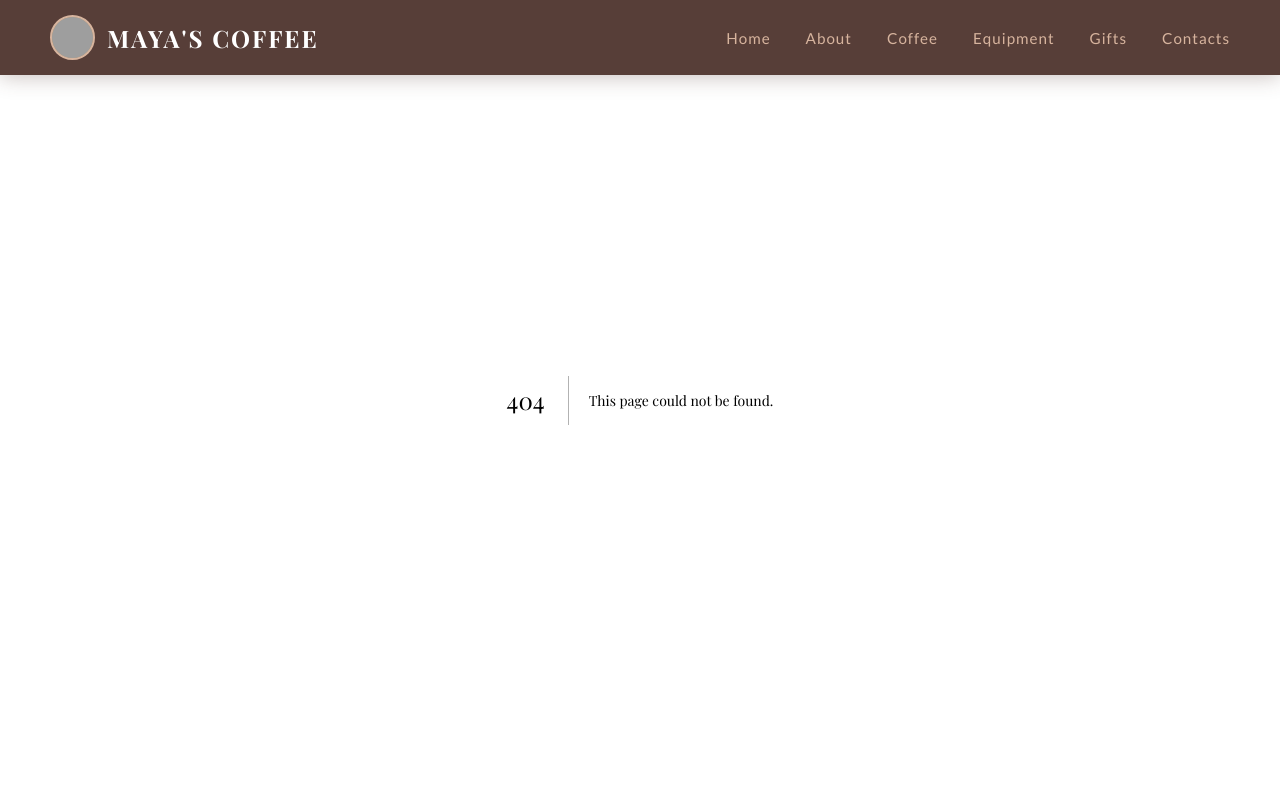
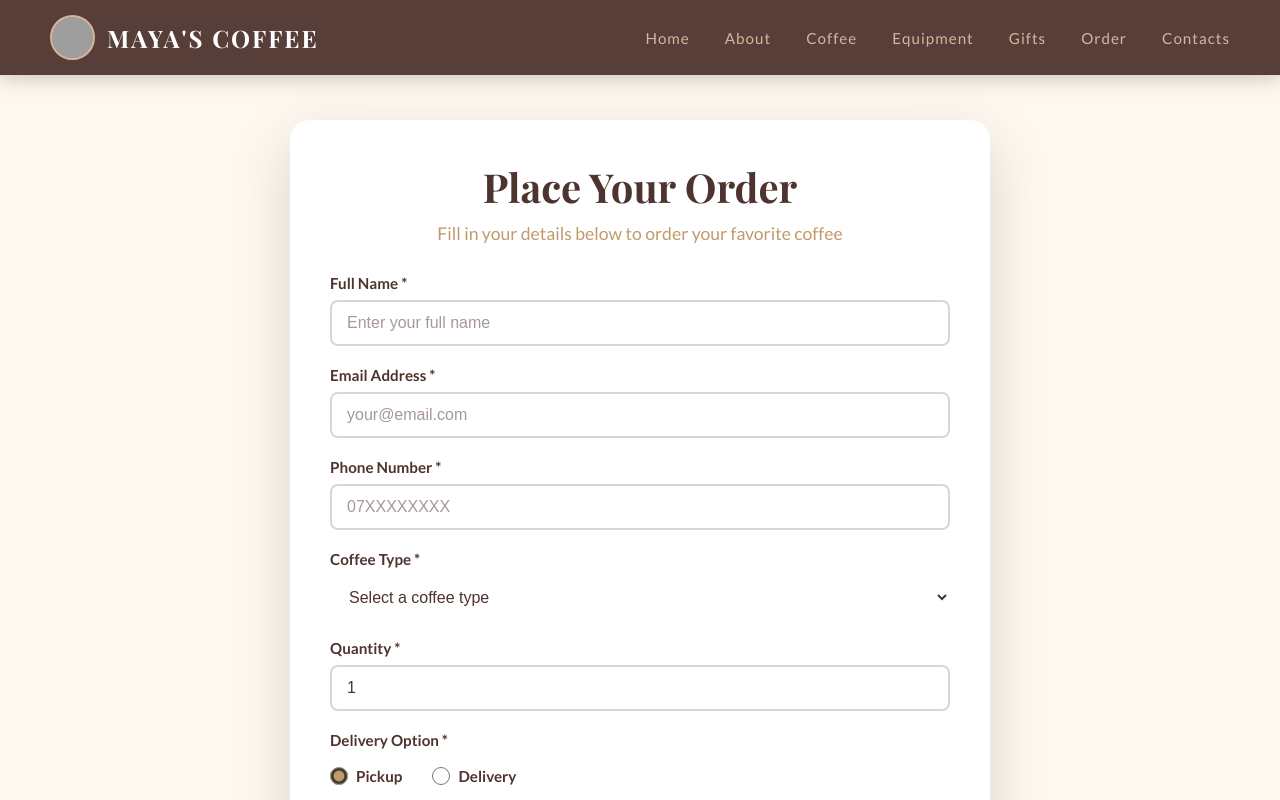
Before and after one commit to mary-mwangi844/Coffee-Shop, a Next.js app: page /order in a window 1280 px wide. Before the commit this address had no page. Shown: the top 800 px of the page. Built offline with nearby package versions, Linux system fonts and the light colour scheme; grey boxes are pictures that could not be loaded.

Commit message:
Add order page with form and email integration via Resend

```diff
--- /dev/null
+++ b/app/api/order/route.ts
@@ -0,0 +1,50 @@
+import { Resend } from 'resend';
+
+const resend = new Resend(process.env.RESEND_API_KEY);
+
+export async function POST(req: Request) {
+  try {
+    const { name, email, phone, coffeeType, quantity, deliveryOption, address } = await req.json();
+
+    const emailText = `
+New Order Received!
+
+Customer Details:
+- Name: ${name}
+- Email: ${email}
+- Phone: ${phone}
+
+Order Details:
+- Coffee Type: ${coffeeType}
+- Quantity: ${quantity}
+
+Delivery Option: ${deliveryOption === 'delivery' ? 'Delivery' : 'Pickup'}
+${deliveryOption === 'delivery' ? `- Address: ${address}` : ''}
+
+Order placed on: ${new Date().toLocaleString()}
+    `.trim();
+
+    const { data, error } = await resend.emails.send({
+      from: 'onboarding@resend.dev',
+      to: ['mayamwangi2004@gmail.com'],
+      subject: `New Order from ${name} - ${coffeeType}`,
+      reply_to: email,
+      text: emailText,
+    });
+
+    if (error) {
+      return Response.json({ error: error.message }, { status: 500 });
+    }
+
+    return Response.json({
+      success: true,
+      message: 'Order placed successfully',
+      data
+    });
+  } catch (error) {
+    return Response.json({
+      error: 'Failed to process order',
+      details: error instanceof Error ? error.message : 'Unknown error'
+    }, { status: 500 });
+  }
+}
--- a/app/globals.css
+++ b/app/globals.css
@@ -1017,6 +1017,127 @@ footer .logo-text {
   margin-top: 10px;
 }
 
+/* Order Page */
+.order-section {
+  min-height: 100vh;
+  background: linear-gradient(135deg, var(--light-beige) 0%, var(--camel-brown) 100%);
+  padding: 120px 20px 60px;
+}
+
+.order-container {
+  max-width: 700px;
+  margin: 0 auto;
+  background: var(--white);
+  padding: 40px;
+  border-radius: 20px;
+  box-shadow: 0 20px 60px rgba(0, 0, 0, 0.15);
+}
+
+.order-title {
+  text-align: center;
+  color: var(--dark-brown);
+  font-size: 2.5rem;
+  font-weight: 700;
+  margin-bottom: 10px;
+  font-family: 'Playfair Display', serif;
+}
+
+.order-subtitle {
+  text-align: center;
+  color: var(--camel-brown);
+  font-size: 1.1rem;
+  margin-bottom: 30px;
+}
+
+.order-form select {
+  width: 100%;
+  padding: 12px 15px;
+  border: 2px solid var(--light-beige);
+  border-radius: 8px;
+  font-size: 1rem;
+  background: var(--white);
+  cursor: pointer;
+  transition: all 0.3s ease;
+}
+
+.order-form select:focus {
+  outline: none;
+  border-color: var(--camel-brown);
+  box-shadow: 0 0 0 3px rgba(194, 154, 108, 0.1);
+}
+
+.radio-group {
+  display: flex;
+  gap: 30px;
+  margin-top: 10px;
+}
+
+.radio-label {
+  display: flex;
+  align-items: center;
+  gap: 8px;
+  cursor: pointer;
+  font-size: 1rem;
+  color: var(--dark-brown);
+}
+
+.radio-label input[type="radio"] {
+  width: 18px;
+  height: 18px;
+  cursor: pointer;
+  accent-color: var(--camel-brown);
+}
+
+.order-submit-btn {
+  width: 100%;
+  background: var(--camel-brown);
+  color: var(--white);
+  border: none;
+  padding: 18px 30px;
+  border-radius: 12px;
+  font-size: 1.2rem;
+  font-weight: 700;
+  cursor: pointer;
+  transition: all 0.3s ease;
+  margin-top: 20px;
+  text-transform: uppercase;
+  letter-spacing: 1px;
+}
+
+.order-submit-btn:hover:not(:disabled) {
+  background: var(--dark-brown);
+  transform: translateY(-3px);
+  box-shadow: 0 10px 25px rgba(78, 52, 46, 0.3);
+}
+
+.order-submit-btn:disabled {
+  opacity: 0.6;
+  cursor: not-allowed;
+  transform: none;
+}
+
+.order-success {
+  background: #e8f5e9;
+  border: 2px solid #2e7d32;
+  color: #2e7d32;
+  padding: 15px;
+  border-radius: 10px;
+  text-align: center;
+  margin-top: 20px;
+  font-weight: 600;
+}
+
+.order-error {
+  background: #ffebee;
+  border: 2px solid #c62828;
+  color: #c62828;
+  padding: 15px;
+  border-radius: 10px;
+  text-align: center;
+  margin-top: 20px;
+  font-weight: 600;
+}
+
 /* Responsive */
 @media (max-width: 768px) {
   nav {
--- /dev/null
+++ b/app/order/page.tsx
@@ -0,0 +1,196 @@
+'use client'
+
+import { useState } from 'react'
+
+const coffeeTypes = [
+  'Espresso',
+  'Americano',
+  'Cappuccino',
+  'Latte',
+  'Mocha',
+  'Macchiato',
+  'Flat White',
+  'Cold Brew',
+  'Iced Coffee',
+  'Affogato'
+]
+
+export default function OrderPage() {
+  const [formData, setFormData] = useState({
+    name: '',
+    email: '',
+    phone: '',
+    coffeeType: '',
+    quantity: 1,
+    deliveryOption: 'pickup',
+    address: ''
+  })
+  const [submitStatus, setSubmitStatus] = useState<'idle' | 'loading' | 'success' | 'error'>('idle')
+
+  const handleSubmit = async (e: React.FormEvent) => {
+    e.preventDefault()
+    setSubmitStatus('loading')
+
+    try {
+      const response = await fetch('/api/order', {
+        method: 'POST',
+        headers: {
+          'Content-Type': 'application/json',
+        },
+        body: JSON.stringify(formData),
+      })
+
+      if (response.ok) {
+        setSubmitStatus('success')
+        setFormData({
+          name: '',
+          email: '',
+          phone: '',
+          coffeeType: '',
+          quantity: 1,
+          deliveryOption: 'pickup',
+          address: ''
+        })
+        setTimeout(() => setSubmitStatus('idle'), 5000)
+      } else {
+        setSubmitStatus('error')
+        setTimeout(() => setSubmitStatus('idle'), 5000)
+      }
+    } catch (error) {
+      setSubmitStatus('error')
+      setTimeout(() => setSubmitStatus('idle'), 5000)
+    }
+  }
+
+  return (
+    <section className="order-section">
+      <div className="order-container">
+        <h1 className="order-title">Place Your Order</h1>
+        <p className="order-subtitle">Fill in your details below to order your favorite coffee</p>
+
+        <form onSubmit={handleSubmit} className="order-form">
+          <div className="form-group">
+            <label htmlFor="name">Full Name *</label>
+            <input
+              type="text"
+              id="name"
+              required
+              value={formData.name}
+              onChange={(e) => setFormData({ ...formData, name: e.target.value })}
+              placeholder="Enter your full name"
+            />
+          </div>
+
+          <div className="form-group">
+            <label htmlFor="email">Email Address *</label>
+            <input
+              type="email"
+              id="email"
+              required
+              value={formData.email}
+              onChange={(e) => setFormData({ ...formData, email: e.target.value })}
+              placeholder="your@email.com"
+            />
+          </div>
+
+          <div className="form-group">
+            <label htmlFor="phone">Phone Number *</label>
+            <input
+              type="tel"
+              id="phone"
+              required
+              value={formData.phone}
+              onChange={(e) => setFormData({ ...formData, phone: e.target.value })}
+              placeholder="07XXXXXXXX"
+            />
+          </div>
+
+          <div className="form-group">
+            <label htmlFor="coffeeType">Coffee Type *</label>
+            <select
+              id="coffeeType"
+              required
+              value={formData.coffeeType}
+              onChange={(e) => setFormData({ ...formData, coffeeType: e.target.value })}
+            >
+              <option value="">Select a coffee type</option>
+              {coffeeTypes.map((type) => (
+                <option key={type} value={type}>
+                  {type}
+                </option>
+              ))}
+            </select>
+          </div>
+
+          <div className="form-group">
+            <label htmlFor="quantity">Quantity *</label>
+            <input
+              type="number"
+              id="quantity"
+              required
+              min="1"
+              value={formData.quantity}
+              onChange={(e) => setFormData({ ...formData, quantity: parseInt(e.target.value) || 1 })}
+            />
+          </div>
+
+          <div className="form-group">
+            <label htmlFor="deliveryOption">Delivery Option *</label>
+            <div className="radio-group">
+              <label className="radio-label">
+                <input
+                  type="radio"
+                  name="deliveryOption"
+                  value="pickup"
+                  checked={formData.deliveryOption === 'pickup'}
+                  onChange={(e) => setFormData({ ...formData, deliveryOption: e.target.value })}
+                />
+                <span>Pickup</span>
+              </label>
+              <label className="radio-label">
+                <input
+                  type="radio"
+                  name="deliveryOption"
+                  value="delivery"
+                  checked={formData.deliveryOption === 'delivery'}
+                  onChange={(e) => setFormData({ ...formData, deliveryOption: e.target.value })}
+                />
+                <span>Delivery</span>
+              </label>
+            </div>
+          </div>
+
+          {formData.deliveryOption === 'delivery' && (
+            <div className="form-group">
+              <label htmlFor="address">Delivery Address *</label>
+              <textarea
+                id="address"
+                required
+                value={formData.address}
+                onChange={(e) => setFormData({ ...formData, address: e.target.value })}
+                placeholder="Enter your delivery address"
+                rows={3}
+              />
+            </div>
+          )}
+
+          <button type="submit" className="order-submit-btn" disabled={submitStatus === 'loading'}>
+            {submitStatus === 'loading' ? 'Placing Order...' : 'Place Order'}
+          </button>
+
+          {submitStatus === 'success' && (
+            <div className="order-success">
+              <p>Order placed successfully! We'll contact you shortly.</p>
+            </div>
+          )}
+
+          {submitStatus === 'error' && (
+            <div className="order-error">
+              <p>Failed to place order. Please try again.</p>
+            </div>
+          )}
+        </form>
+      </div>
+    </section>
+  )
+}
--- a/components/Navbar.tsx
+++ b/components/Navbar.tsx
@@ -13,6 +13,7 @@ export default function Navbar() {
         <li><Link href="/coffee">Coffee</Link></li>
         <li><Link href="/equipment">Equipment</Link></li>
         <li><Link href="/gifts">Gifts</Link></li>
+        <li><Link href="/order">Order</Link></li>
         <li><Link href="/contacts">Contacts</Link></li>
       </ul>
     </nav>
```
